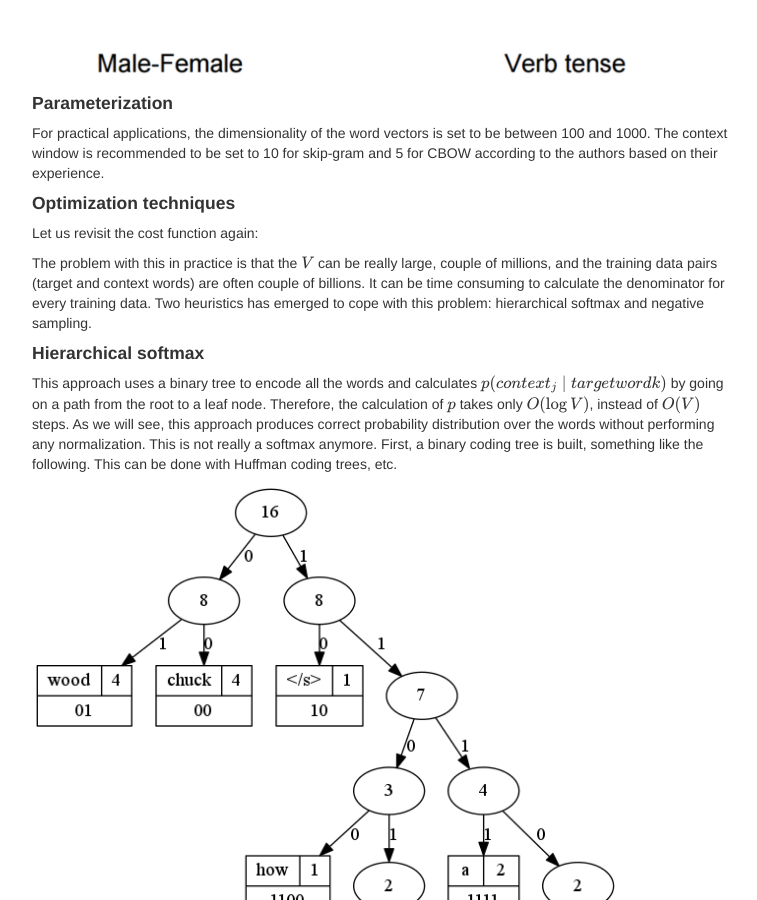
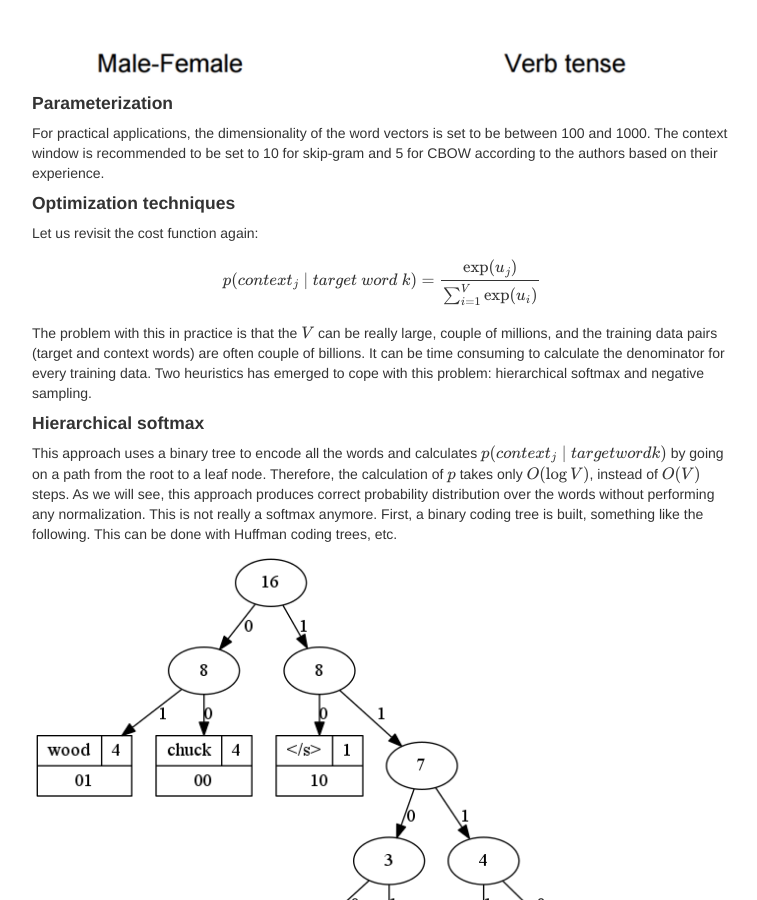
Before and after one commit to kfattila/kfattila.github.io, a Jekyll site: the page built from pages/neural_word_embeddings.md, in a window 1280 px wide and 900 px high, scrolled down 7240 px. Shown: the whole window, without its empty margins (258-1015 px from the left). Built offline with Jekyll 4.4.1, drawn with Linux system fonts in a browser that asks for light colours; formulas are drawn with MathJax 3; comment, search, counter and statistics services are not loaded.

Commit message:
Lectures

```diff
--- a/pages/neural_word_embeddings.md
+++ b/pages/neural_word_embeddings.md
@@ -160,6 +160,7 @@ For practical applications, the dimensionality of the word vectors is set to be
 
 Let us revisit the cost function again:
 
+\\[p(context_{j} \mid target\ word\ k) = \frac{\exp(u_{j})}{\sum_{i=1}^{V}\exp(u_{i})}\\]
 
 The problem with this in practice is that the \\(V\\) can be really large, couple of millions, and the training data pairs (target and context words) are often couple of billions. It can be time consuming to calculate the denominator for every training data. Two heuristics has emerged to cope with this problem: hierarchical softmax and negative sampling.
 
```
